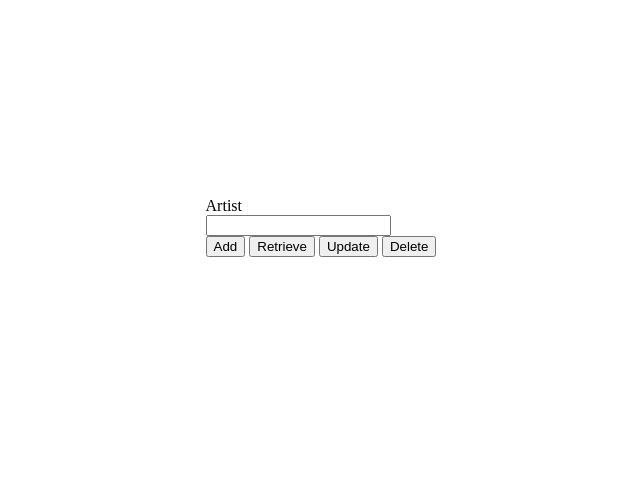
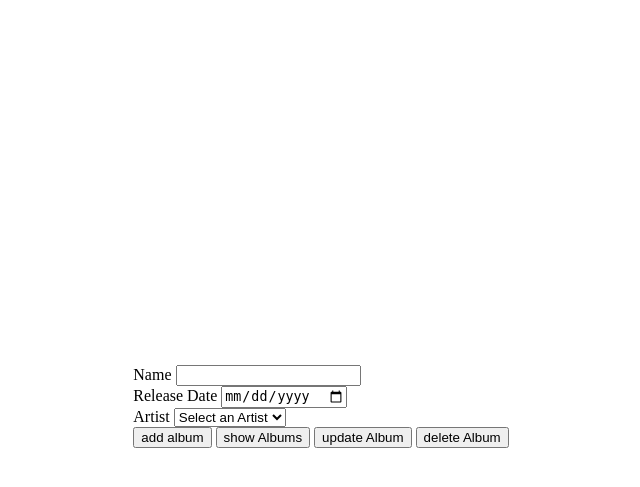
Before and after one commit to Fathi-Amine/E-Lyrics.org, a PHP site: page / in a window 1280 px wide. Shown: the part 173-660 px from the top of the page, without its empty margins (319-959 px from the left). Run offline with PHP 8.4, Linux system fonts and the light colour scheme; data comes from the database, SQL or seed files in the repository; both versions use the stored data as it was after the commit.

Commit message:
crud album almost finished

```diff
--- /dev/null
+++ b/classes/album.php
@@ -0,0 +1,70 @@
+<?php
+include_once('db.php');
+class Album extends DatabaseConnection
+{
+    private $album_id;
+    private $album_name;
+    private $album_date;
+    private $album_artist;
+
+    public function setAlbumId($id){
+        $this->album_id = $id;
+    }
+
+    public function getAlbumId(){
+        return $this->album_id;
+    }
+    public function setAlbumName($name){
+        $this->album_name = $name;
+    }
+
+    public function getAlbumName(){
+        return $this->album_name;
+    }
+    public function setAlbumDate($date){
+        $this->album_date = $date;
+    }
+
+    public function getAlbumDate(){
+        return $this->album_date;
+    }
+    public function setAlbumArtist($artist){
+        $this->album_artist = $artist;
+    }
+
+    public function getAlbumArtist(){
+        return $this->album_artist;
+    }
+
+    public function insertAlbum($data){
+
+        $this->setAlbumName($data["name"]);
+        $this->setAlbumDate($data["date"]);
+        $this->setAlbumArtist($data["artistId"]);
+        $albumName = $this->getAlbumName();
+        $albumDate = $this->getAlbumDate();
+        $albumArtist = $this->getAlbumArtist();
+        $db = new DatabaseConnection();
+        $pdo = $db -> connect();
+        $sql = "INSERT INTO album (`name`, `release_date`, `artist_id`) VALUES (:name,:release_date,:artist_id)";
+        // var_dump($sql);
+        // die;
+        $statement = $pdo->prepare($sql);
+        $statement->bindParam(':name', $albumName);
+        $statement->bindParam(':release_date', $albumDate);
+        $statement->bindParam(':artist_id', $albumArtist);
+        $statement->execute();
+    }
+
+    public function retrieveAlbums(){
+        $db = new DatabaseConnection();
+        $pdo = $db -> connect();
+        $sql = "SELECT album.*, artist.name AS artist_name FROM album
+        INNER JOIN artist ON artist.id_artist = album.artist_id";
+        $statement = $pdo->prepare($sql);
+        $statement->execute();
+        $res = $statement->fetchAll();
+        return $res;
+    }
+}
+?>
--- a/classes/artist.php
+++ b/classes/artist.php
@@ -56,4 +56,16 @@ class Artist extends DatabaseConnection
         $statement->bindParam(':id', $id);
         $statement->execute();
     }
+
+    public function deleteArtist($id){
+        $this->setArtistId($id);
+        $id = $this->getArtistId();
+        $db = new DatabaseConnection();
+        $pdo = $db -> connect();
+        $sql = "DELETE FROM `artist` WHERE id_artist = :id";
+        $statement = $pdo->prepare($sql);
+        $statement->bindParam(':id', $id);
+        $statement->execute();
+    }
+
 }
--- a/index.php
+++ b/index.php
@@ -11,7 +11,31 @@
     <title>Document</title>
 </head>
 <body>
-    <div class="crud-artist">
+    <div class="albumBlock"></div>
+    <div class="crud-album">
+        <div class="input-container">
+            <input type="hidden" class="albumId">
+        </div>
+        <div class="input-container">
+            <label for="">Name</label>
+            <input type="text" class="albumName">
+        </div>
+        <div class="input-container">
+            <label for="">Release Date</label>
+            <input type="date" class="albumDate">
+        </div>
+        <div class="input-container selectBox">
+            <label for="">Artist</label>
+            <!-- <input type="text"> -->
+        </div>
+        <div class="btns">
+            <button class="addAlbumBtn">add album</button>
+            <button class="showAlbumsBtn">show Albums</button>
+            <button class="updateAlbumBtn">update Album</button>
+            <button class="deleteAlbumBtn"> delete Album</button>
+        </div>
+    </div>
+    <!-- <div class="crud-artist">
         <div class="show"></div>
         <div class="artist-input">
             <label for="" style="display: block;">
@@ -26,7 +50,7 @@
                 <button class="deleteArtist">Delete</button>
             </div>
         </div>
-    </div>
+    </div> -->
     <!-- <div class="dynamicForm">
         <form action="" class="lyrics-form">
             <div class="song-inputs">
--- a/scripts.php
+++ b/scripts.php
@@ -1,8 +1,12 @@
 <?php
 include_once("classes/songs.php");
 include_once("classes/artist.php");
+include_once("classes/album.php");
 if(isset($_GET["data"]) && $_GET['data'] == 'artist'){
     echo json_encode(getArtists());
+};
+if(isset($_GET["data"]) && $_GET['data'] == 'albums'){
+    echo json_encode(getAlbums());
 };
 if(isset($_POST["songs"])){
     json_encode(response($_POST["songs"]));
@@ -14,6 +18,12 @@ if(isset($_POST["artist"])){
 
 if(isset($_POST["artistUpdate"])){
     json_encode(updateArtist($_POST["artistUpdate"]));
+}
+if(isset($_POST["artistDelete"])){
+    json_encode(deleteArtist($_POST["artistDelete"]));
+}
+if(isset($_POST["album"])){
+    json_encode(addAlbum($_POST["album"]));
 }
 
 function response($data){
@@ -54,4 +64,24 @@ function updateArtist($data){
     $artistToUpdate->updateArtist($artist["id"],$artist["name"]);
 }
 
+function deleteArtist($data){
+    $artist = json_decode($data,true);
+    $artistToDelete = new Artist();
+    $artistToDelete->deleteArtist($artist["id"]);
+}
+
+function addAlbum($data){
+    $albumInfo = json_decode($data,true);
+    var_dump($albumInfo);
+    die();
+    // $album = new Album();
+    // $album->insertAlbum($albumInfo);
+    // var_dump($data);
+    // die();
+}
+
+function getAlbums(){
+    $albums = new Album();
+    return $albums->retrieveAlbums();
+}
 ?>
--- a/style.css
+++ b/style.css
@@ -36,3 +36,8 @@ h1{
 /* .form-title > *{
     flex-basis: 50%;
 } */
+
+.album-card:hover{
+    /* border: 1px solid black; */
+    cursor: pointer;
+}
```
Also changed, not shown: draft.js (+173 -51 lines), lyrics_db.sql (+19 -12 lines).
